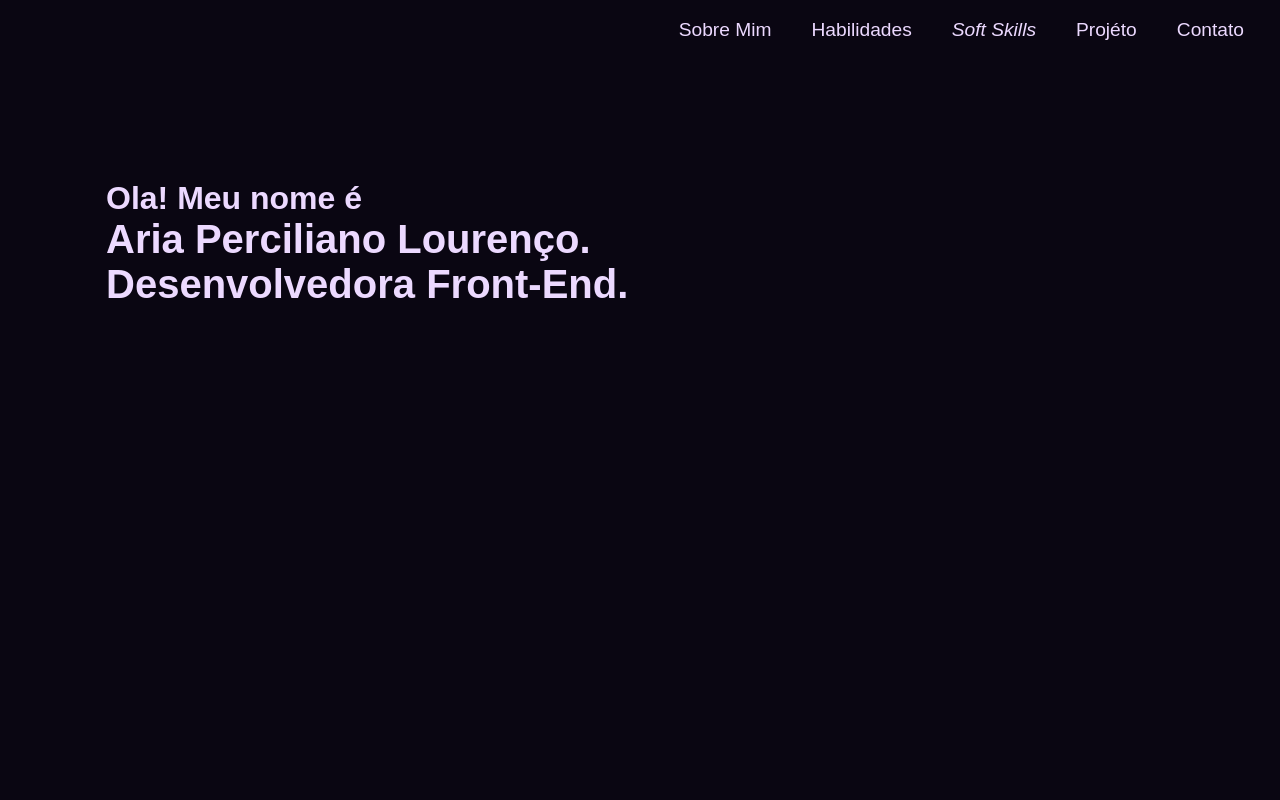
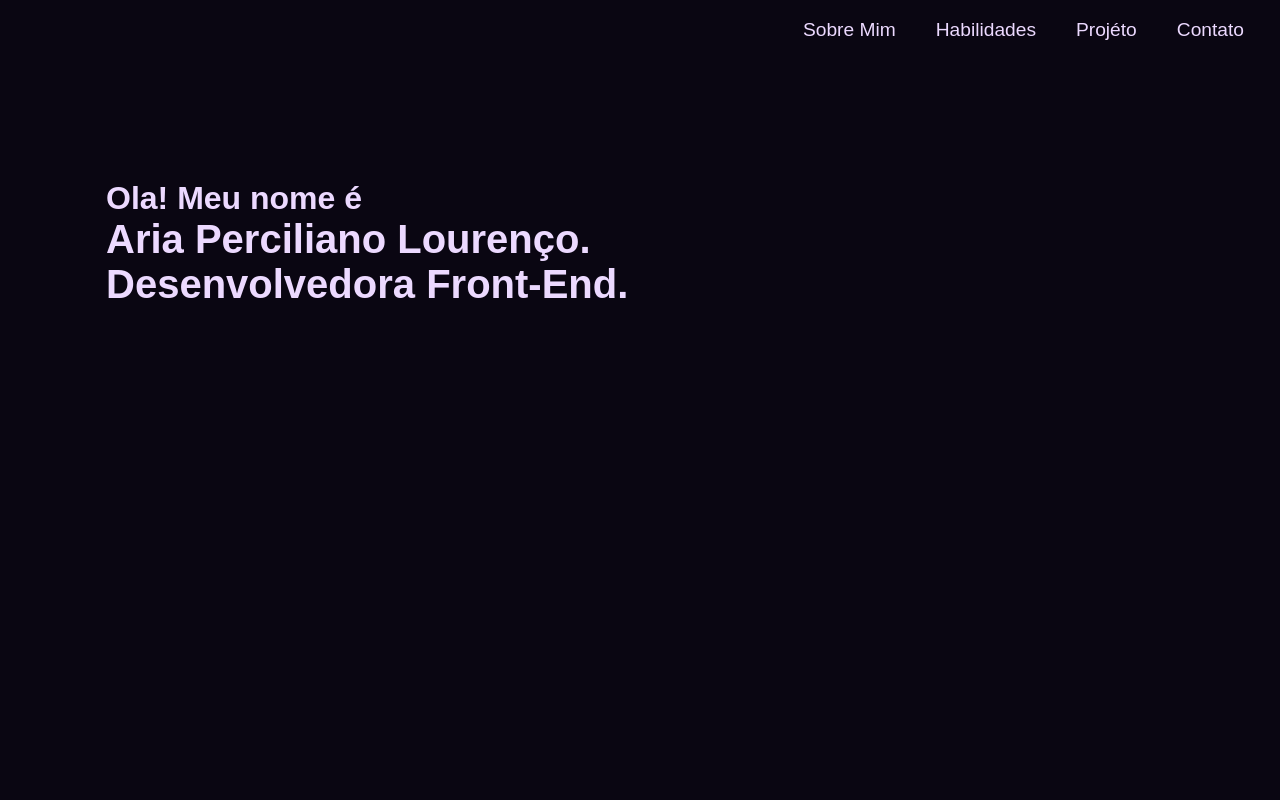
Before and after one commit to AriaPerciliano/Portfolio-old, a Next.js app: page / in a window 1280 px wide. Shown: the top 800 px of the page. Built offline with nearby package versions, Linux system fonts and the light colour scheme.

Commit message:
Update index.js

```diff
--- a/src/components/Menu/index.js
+++ b/src/components/Menu/index.js
@@ -28,7 +28,6 @@ export default function Menu() {
                 <nav>
                     <a href="#">Sobre Mim</a>
                     <a href="#">Habilidades</a>
-                <a href="#"><em>Soft Skills</em></a>
                     <a href="#">Projéto</a>
                     <a href="#">Contato</a>
                 </nav>
```
Lines whose indentation alone changed are shown as unchanged.
